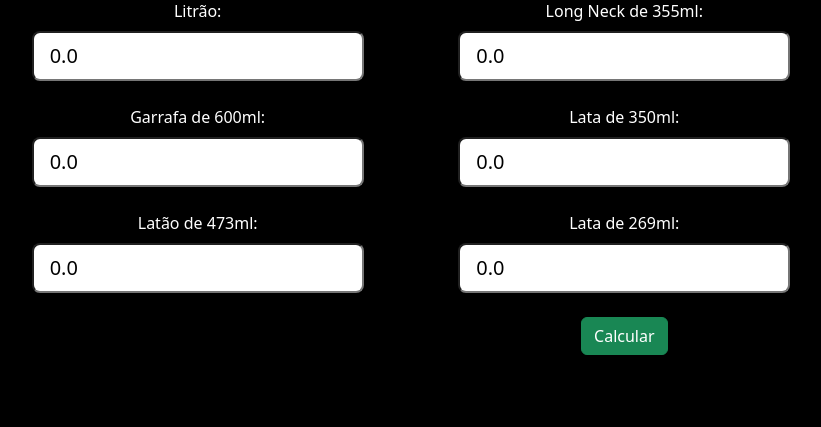
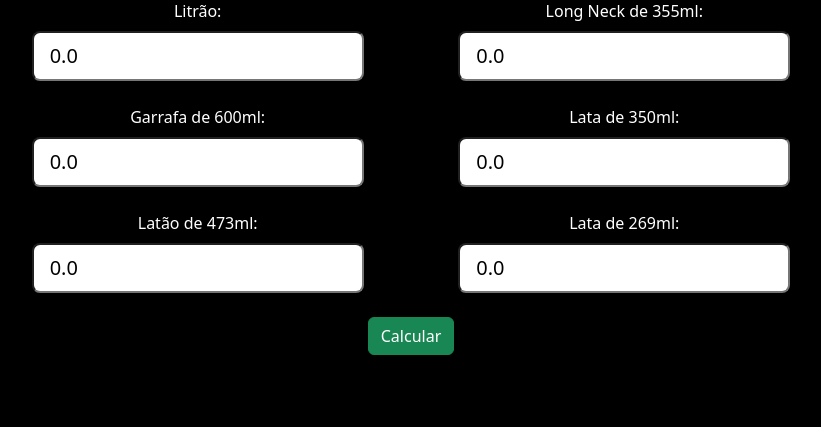
Before and after one commit to timeuz/ocusto, a Flask app: page /cerva in a window 1280 px wide. Shown: the part 129-556 px from the top of the page, without its empty margins (229-1050 px from the left). Run offline with Flask 2, Linux system fonts and the light colour scheme.

Commit message:
correção no botão de calcular

```diff
--- a/templates/cerv.html
+++ b/templates/cerv.html
@@ -51,12 +51,15 @@
                         <input type="text" class="form-control-lg" name="trezci" pattern="[0-9]+[.][0-9]+" placeholder="Formato: 0.00" value=0.0 required /><br /><br />
                         <label for="duzsen" class="form-label">Lata de 269ml:</label><br />
                         <input type="text" class="form-control-lg" name="duzsen" pattern="[0-9]+[.][0-9]+" placeholder="Formato: 0.00" value=0.0 required /><br /><br />
+                </div>
+            </div>
+            <div class="col-2"></div>
+        </div>
+        <div class="row text-center">
+                <div class="col-12">
                         <input type="submit" class="btn btn-success" value="Calcular"/>
-                </form>
+                    </form>
                 </div>
-                </div>
-                <div class="col-2"></div>
-            </div>
         </div>
     </body>
 </html>
```
